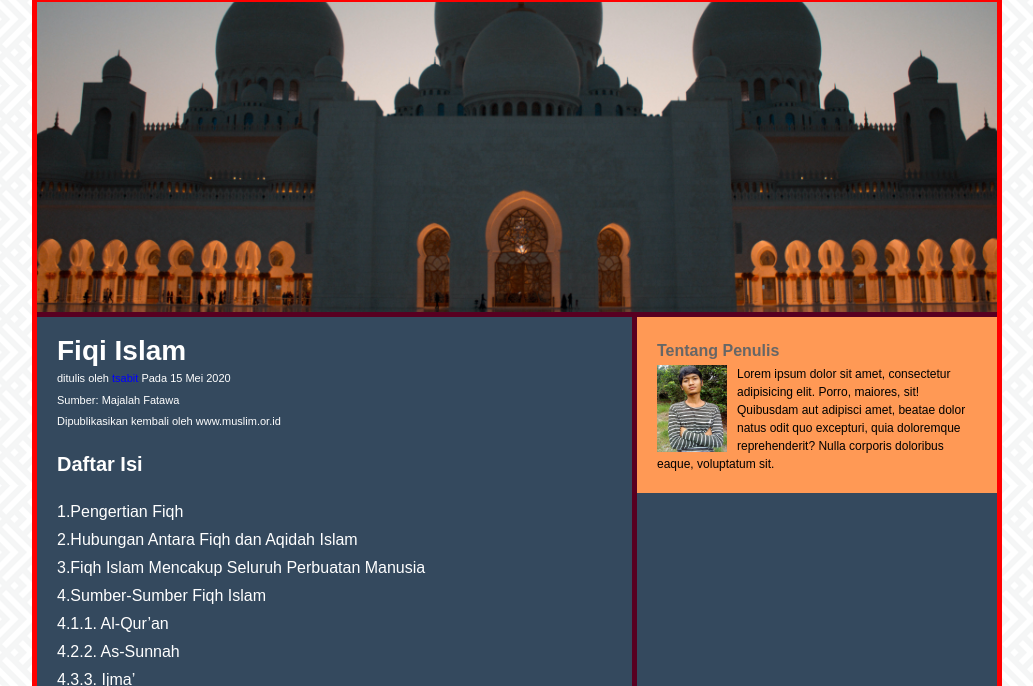
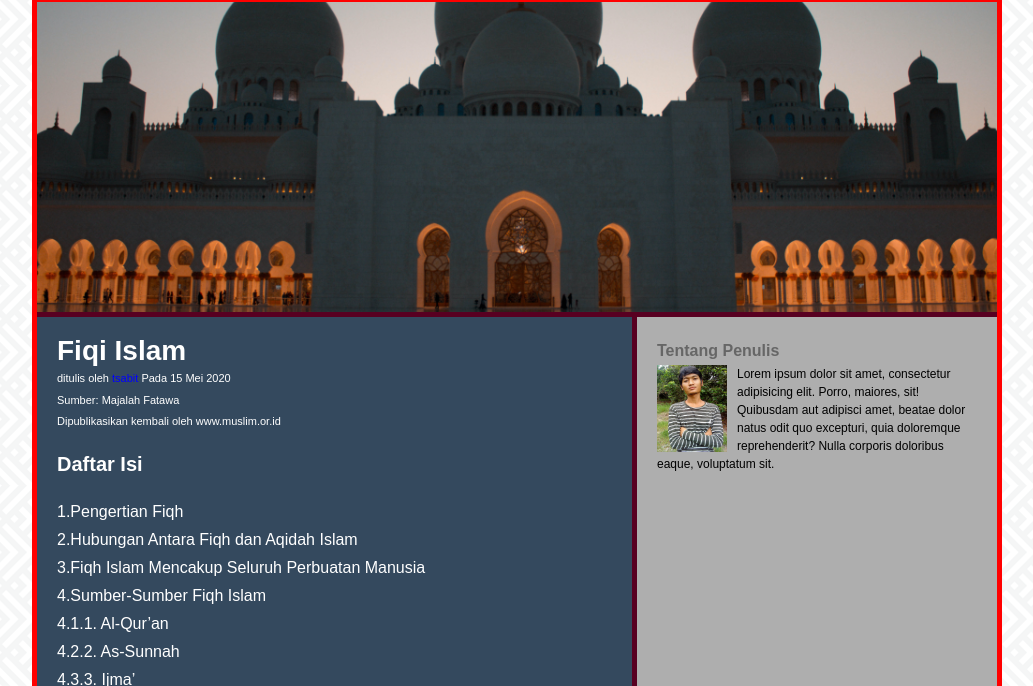
Before and after one commit to UmiTsabit/website, a plain HTML site: page index.html in a window 1280 px wide. Shown: the part 114-800 px from the top of the page, without its empty margins (123-1156 px from the left). Drawn offline with Linux system fonts and the light colour scheme.

Commit message:
Update style.css

```diff
--- a/style.css
+++ b/style.css
@@ -60,7 +60,7 @@ body {
 .container	{
 	width: 960px;
 	margin: auto;
-	background-color: #34495E;
+	background-color: #aeaeae;
 	border: 5px solid red;
 
 }
@@ -145,7 +145,7 @@ body {
 	width: 360px;
 	float: right;
 	padding: 20px;
-	background-color: #ff9955ff;
+	background-color: #aeaeae;
 	box-sizing: border-box;
 
 }
```
